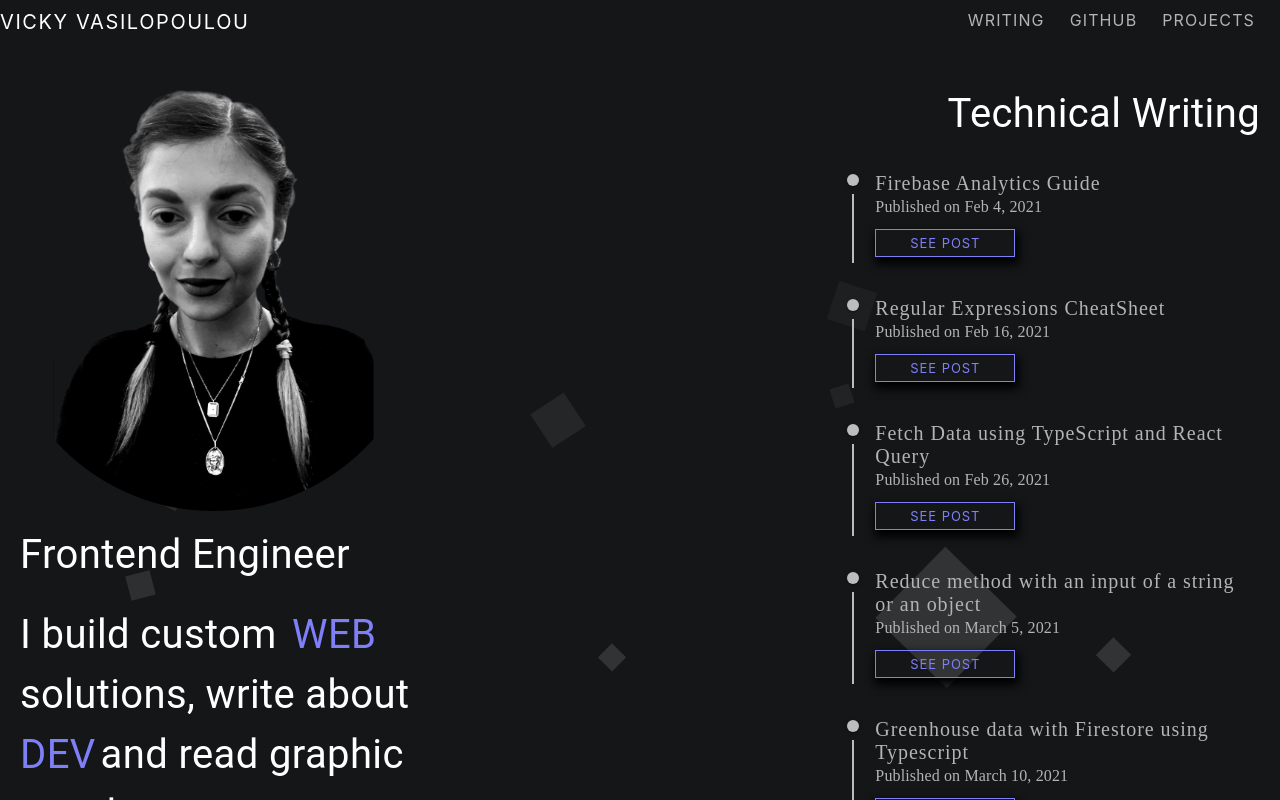
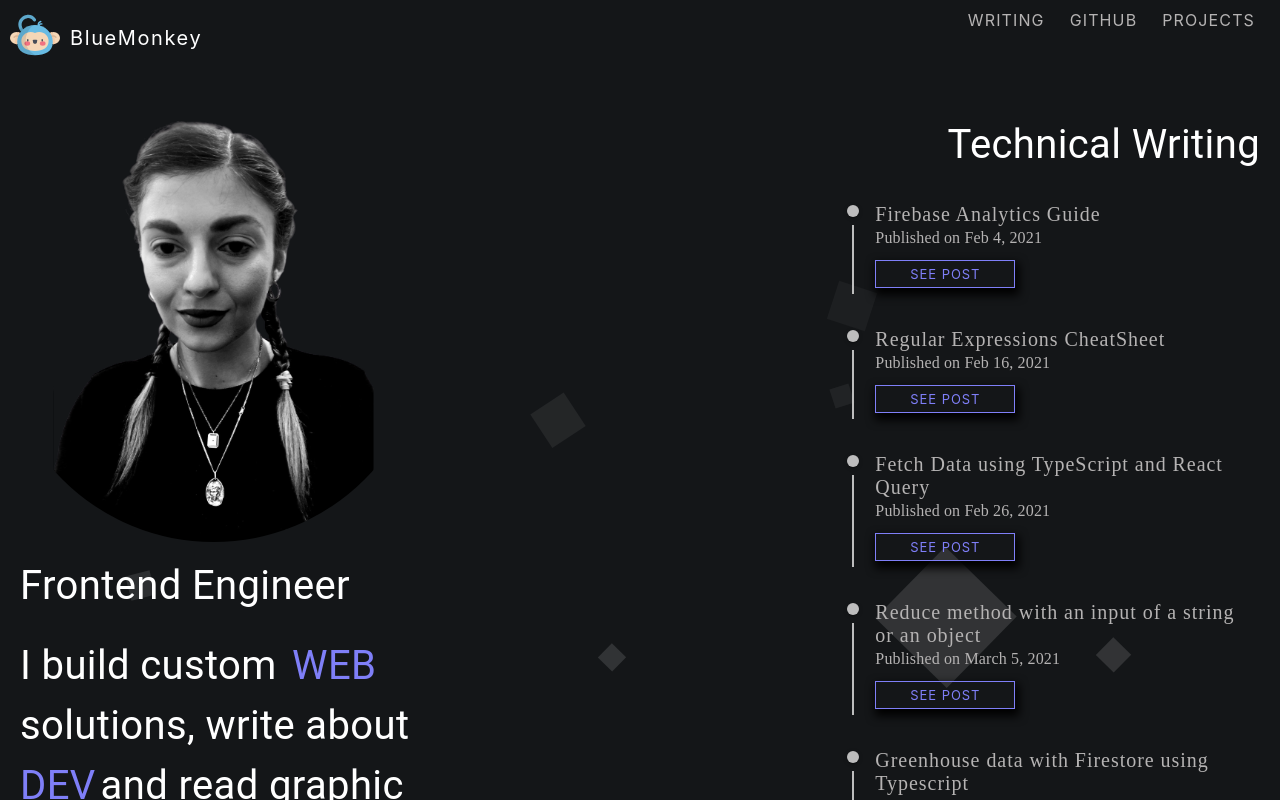
Before and after one commit to Viki-Robles/myblog, a Next.js app: page / in a window 1280 px wide. Shown: the top 800 px of the page. Built offline with nearby package versions, Linux system fonts and the light colour scheme.

Commit message:
feat: add logo

```diff
--- a/components/NavBar/NavBar.tsx
+++ b/components/NavBar/NavBar.tsx
@@ -2,6 +2,7 @@ import React, { Fragment } from 'react';
 import { Grid, Box } from '@material-ui/core';
 import { makeStyles } from '@material-ui/core/styles';
 import Link from 'next/link';
+import Image from 'next/image';
 
 const useStyles = makeStyles((theme) => ({
   link: {
@@ -19,6 +20,7 @@ const useStyles = makeStyles((theme) => ({
     [theme.breakpoints.down('sm')]: {
       margin: '0 auto',
       marginBottom: '15px',
+      justifyContent: 'center',
     },
   },
   navBar: {
@@ -43,13 +45,12 @@ const useStyles = makeStyles((theme) => ({
       justifyContent: 'flex-end',
     },
   },
-  logoContainer: {
-    [theme.breakpoints.down('md')]: {
-      margin: '0 auto',
-    },
-    [theme.breakpoints.up('md')]: {
-      alignSelf: 'flex-start',
-    },
+  logoText: {
+    alignSelf: 'center',
+  },
+  logoImage: {
+    marginLeft: '10px',
+    marginRight: '10px',
   },
 }));
 
@@ -59,8 +60,11 @@ export const NavBar = (): JSX.Element => {
     <Fragment>
       <Grid container className={classes.navBar}>
         <Grid container md={6} className={classes.logo}>
-          <Box className={classes.logoContainer}>
-            <Link href="/">VICKY VASILOPOULOU</Link>
+          <Box className={classes.logoImage}>
+            <Image src="/monkey.svg" width={50} height={50} className={classes.logo} />
+          </Box>
+          <Box className={classes.logoText}>
+            <Link href="/">BlueMonkey</Link>
           </Box>
         </Grid>
         <Grid container md={6} direction="row" justify="flex-end" className={classes.linkContainer}>
```
Also changed, not shown: public/monkey.svg (added).
